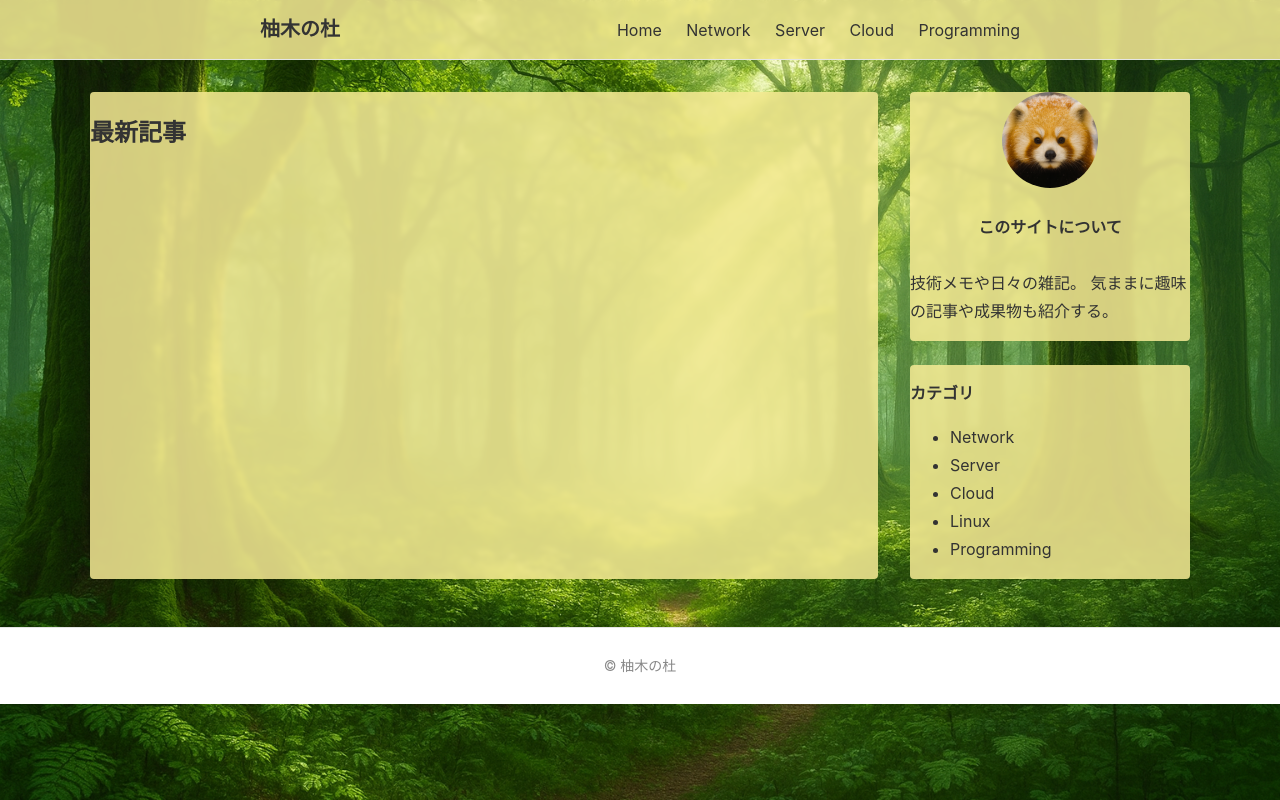
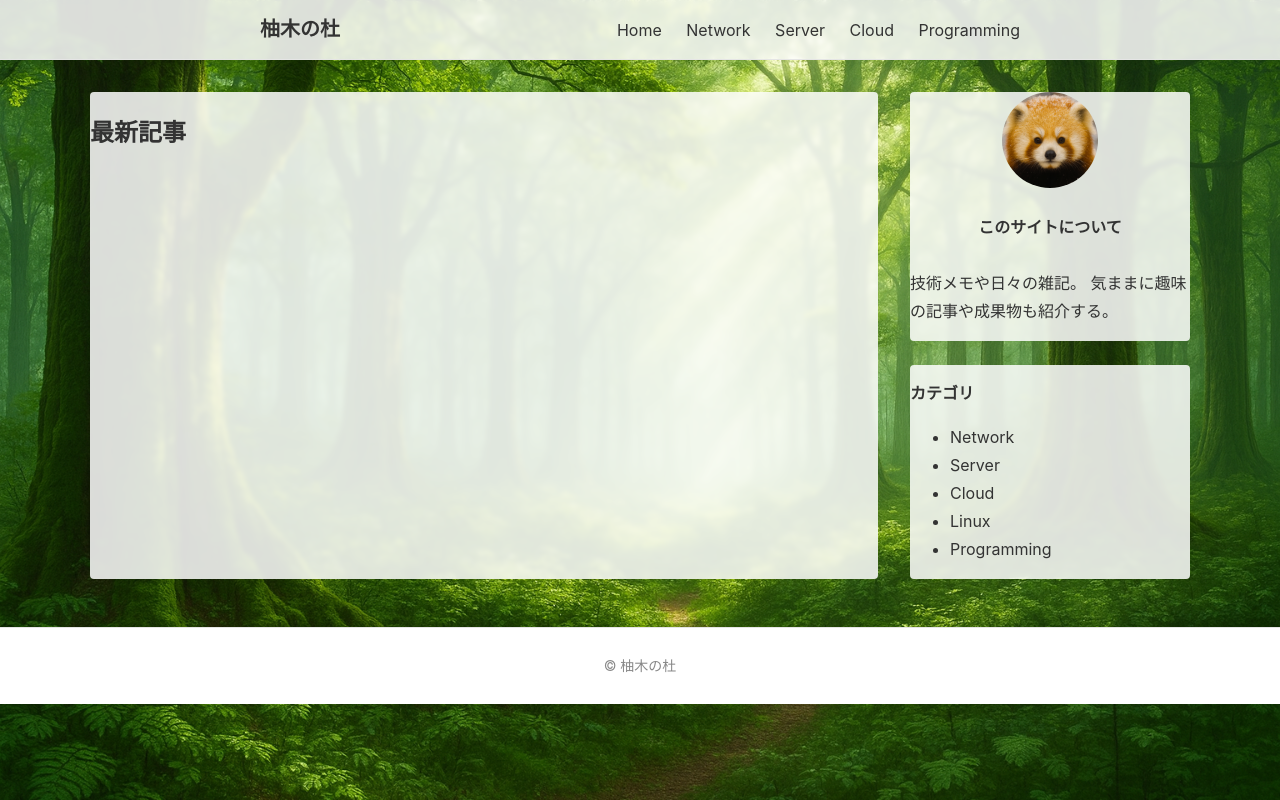
Before and after one commit to yuzuki517/yuzuki_no_mori, a Django app: page / in a window 1280 px wide. Run offline with Django 5.2, Linux system fonts and the light colour scheme; data that the repository does not hold is empty.

Commit message:
Update style.css

```diff
--- a/static/css/style.css
+++ b/static/css/style.css
@@ -13,7 +13,7 @@ body {
 
 .site-header {
     border-bottom: 1px solid #e5e5e5;
-    background: rgba(247, 236, 150, 0.85);
+    background: rgba(255, 255, 255, 0.85);
     backdrop-filter: blur(2px);
     position: sticky;
     top: 0;
@@ -79,7 +79,7 @@ body {
 }
 
 .main-content {
-    background: rgba(247, 236, 150, 0.85);
+    background: rgba(255, 255, 255, 0.85);
     backdrop-filter: blur(2px);
     border-radius: 4px;
 }
@@ -91,7 +91,7 @@ body {
 }
 
 .sidebar-box {
-    background: rgba(247, 236, 150, 0.85);
+    background: rgba(255, 255, 255, 0.85);
     backdrop-filter: blur(2px);
     border-radius: 4px;
 }
```
